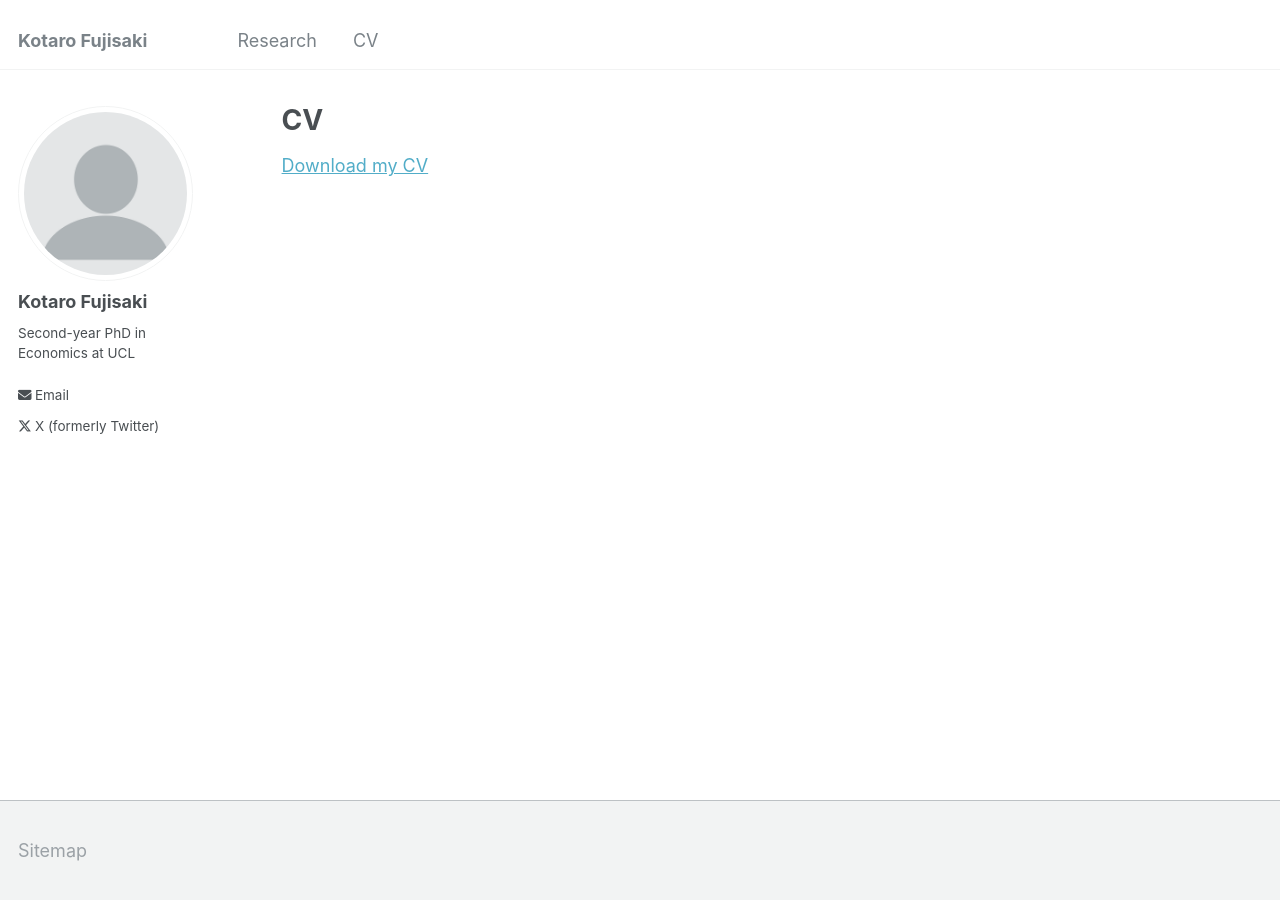
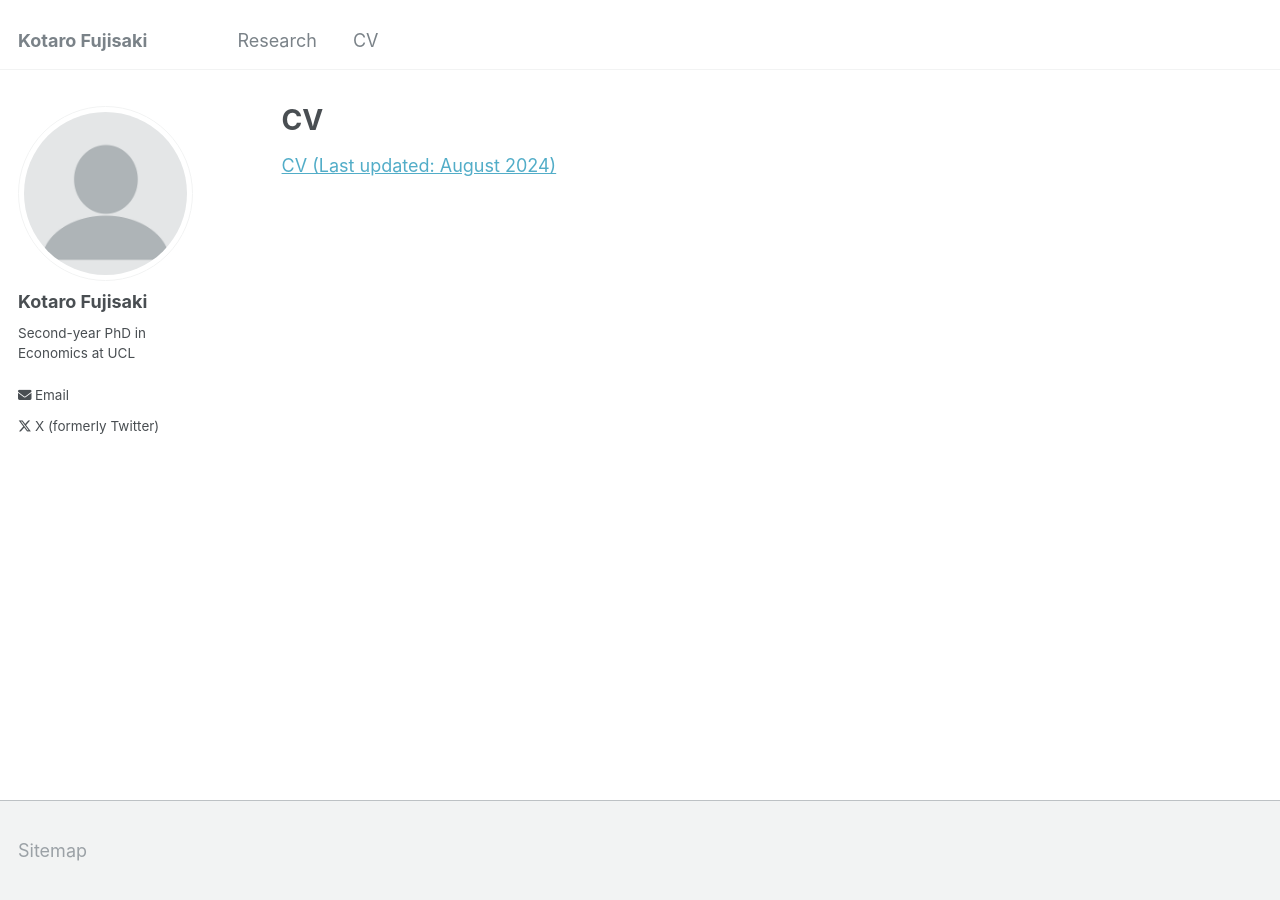
Before and after one commit to Kotaro-Fujisaki/kotaro-fujisaki.github.io, a Jekyll site: the page built from _pages/cv.md, in a window 1280 px wide. Built offline with Jekyll 4.4.1, drawn with Linux system fonts in a browser that asks for light colours.

Commit message:
Update cv.md
Signed-off-by: Kotaro-Fujisaki <163865887+Kotaro-Fujisaki@users.noreply.github.com>

```diff
--- a/_pages/cv.md
+++ b/_pages/cv.md
@@ -7,4 +7,5 @@ author_profile: true
 
 {% include base_path %}
 
-[Download my CV](https://kotaro-fujisaki.github.io/files/CV_Aug2024.pdf)
+
+<a href="https://kotaro-fujisaki.github.io/files/CV_Aug2024.pdf" target="_blank">CV (Last updated: August 2024)</a>
```
